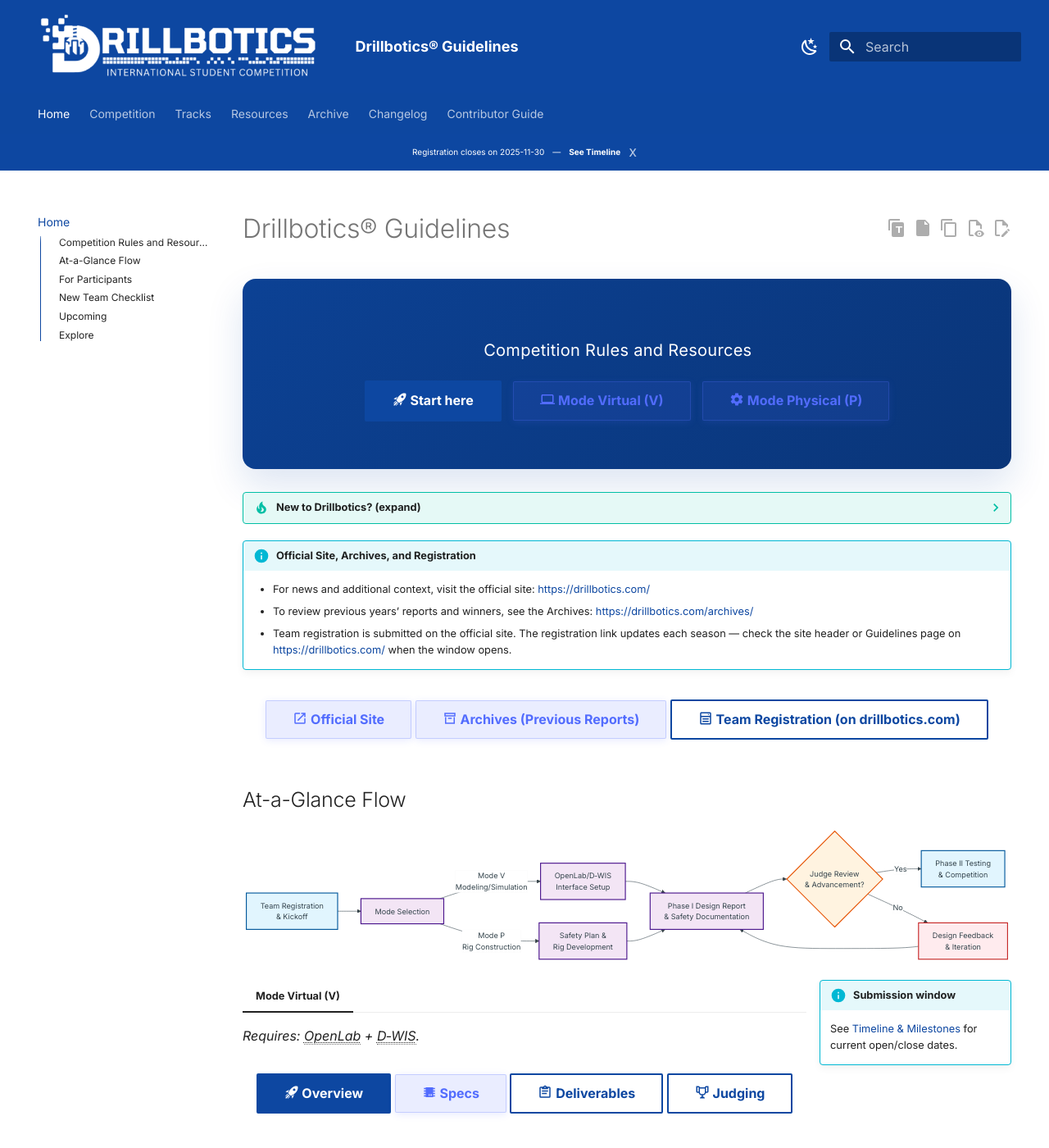
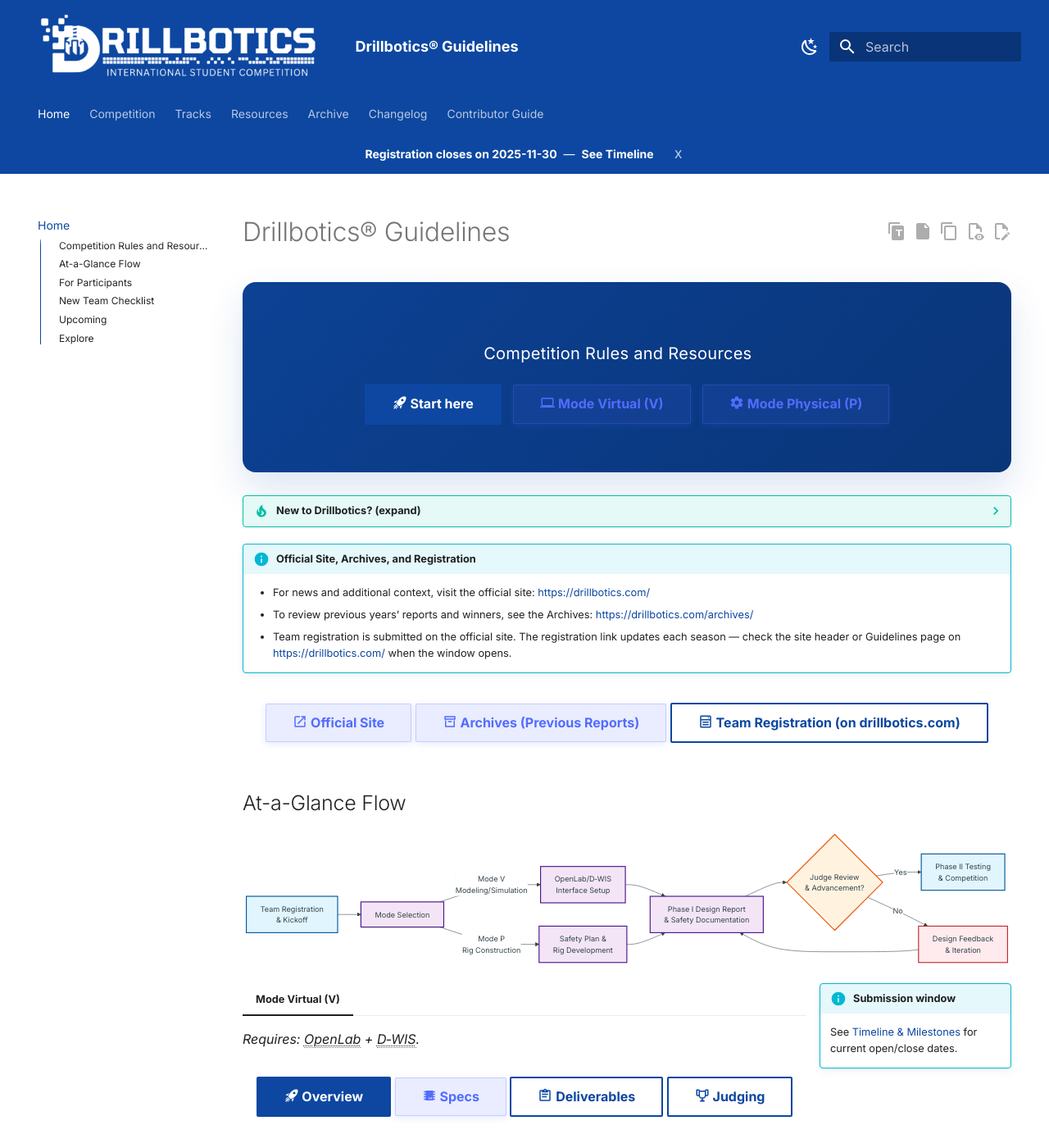
Before and after one commit to Open-Source-Drilling-Community/drillbotics-guidelines, an MkDocs documentation site: the page built from docs/index.md, in a window 1280 px wide and 1400 px high. Shown: the whole window at 82% size. Built offline with MkDocs 1.6.1 and Material for MkDocs 9.7.7, drawn with Linux system fonts in a browser that asks for light colours; comment, search, counter and statistics services are not loaded; the version menu is left out.

Commit message:
💄 style(docs): improve announcement and add sponsors ribbon styles
- refine announcement banner layout, typography, and interaction styles
- add site-wide sticky sponsors ribbon with scrollable logos and hover effects
- include fade edges for scroll hint and reduced motion support for animations
- unify color scheme usage and layering for header-related elements

```diff
--- a/docs/stylesheets/extra.css
+++ b/docs/stylesheets/extra.css
@@ -22,6 +22,9 @@
   --db-accent: var(--md-accent-fg-color);
   --db-accent-outline: color-mix(in srgb, var(--db-accent) 25%, transparent);
   --db-accent-bg: color-mix(in srgb, var(--db-accent) 12%, transparent);
+  --db-header-height: 0px;
+  --db-announcement-height: 0px;
+  --db-header-offset: 0px;
 }
 
 [data-md-color-scheme="slate"] {
@@ -147,17 +150,20 @@
 /* Keep the announcement banner readable with minimal styling */
 .db-announcement {
   position: sticky;
-  top: 0;
-  z-index: 2;
+  top: var(--db-header-height, 0px);
+  z-index: 4;
   display: flex;
   align-items: center;
   justify-content: center;
-  gap: .5rem;
+  flex-wrap: wrap;
+  gap: .4rem;
   padding: .65rem 1rem;
   border-bottom: 1px solid var(--db-primary-outline);
   /* Match the site header color exactly */
   background: var(--md-primary-fg-color);
   color: #fff;
+  font-size: .70rem;
+  font-weight: 350;
 }
 [data-md-color-scheme="slate"] .db-announcement {
   border-bottom-color: color-mix(in srgb, var(--db-primary) 55%, transparent);
@@ -165,8 +171,23 @@
   background: var(--md-primary-fg-color);
   color: #fff;
 }
-.db-announcement__link { font-weight: 600; text-decoration: none; }
-.db-announcement__link:hover { text-decoration: underline; }
+.db-announcement__text { font-weight: 600; }
+.db-announcement__text,
+.db-announcement__link,
+.db-announcement__sep {
+  display: inline-flex;
+  align-items: center;
+}
+.db-announcement__link {
+  font-weight: 700;
+  text-decoration: none;
+  color: inherit;
+}
+.db-announcement__link:hover,
+.db-announcement__link:focus {
+  text-decoration: underline;
+}
+.db-announcement__sep { font-weight: 400; }
 .db-announcement__close {
   border: 0;
   background: transparent;
@@ -175,7 +196,11 @@
   cursor: pointer;
   opacity: .7;
   color: inherit;
+  padding: .1rem;
+  margin-left: .75rem;
 }
+.db-announcement__close:hover,
+.db-announcement__close:focus { opacity: 1; }
 
 /* Make the header logo larger */
 .md-header__button.md-logo img {
@@ -197,6 +222,130 @@
 .md-header__source,
 .md-nav__source {
   display: none !important;
+}
+
+/* Sponsors ribbon (site-wide) */
+.db-sponsors-ribbon {
+  position: sticky;
+  top: var(--db-header-offset, 0px);
+  z-index: 3; /* sit above content but below announcement/header */
+  background: var(--md-primary-fg-color);
+  color: #fff;
+  border-bottom: 1px solid var(--db-primary-outline);
+  box-shadow: 0 8px 22px var(--db-primary-shadow);
+}
+
+.db-sponsors-ribbon__inner {
+  position: relative;
+  max-width: 1200px;
+  margin: 0 auto;
+  padding: 0 1.25rem;
+}
+
+.db-sponsors-ribbon__list {
+  display: flex;
+  align-items: center;
+  gap: .8rem;
+  list-style: none;
+  margin: 0;
+  padding: .6rem 0;
+  overflow-x: auto;
+  -webkit-overflow-scrolling: touch;
+  scroll-snap-type: x proximity;
+}
+
+/* Fade edges to hint scroll */
+.db-sponsors-ribbon__inner::before,
+.db-sponsors-ribbon__inner::after {
+  content: "";
+  position: absolute;
+  top: 0;
+  bottom: 0;
+  width: 28px;
+  pointer-events: none;
+  z-index: 2;
+}
+.db-sponsors-ribbon__inner::before {
+  left: 0;
+  background: linear-gradient(90deg, var(--md-primary-fg-color), color-mix(in srgb, var(--md-primary-fg-color) 0%, transparent));
+}
+.db-sponsors-ribbon__inner::after {
+  right: 0;
+  background: linear-gradient(270deg, var(--md-primary-fg-color), color-mix(in srgb, var(--md-primary-fg-color) 0%, transparent));
+}
+
+.db-sponsors-ribbon__item { scroll-snap-align: center; }
+
+.db-sponsors-ribbon__logo {
+  display: block;
+  padding: .38rem .65rem;
+  border-radius: 12px;
+  background: var(--md-default-bg-color);
+  border: 1px solid var(--db-primary-outline);
+  box-shadow: 0 8px 16px var(--db-primary-shadow);
+  transition: transform .14s ease, box-shadow .14s ease, border-color .14s ease;
+}
+
+.db-sponsors-ribbon__logo:hover,
+.db-sponsors-ribbon__logo:focus {
+  transform: translateY(-1px);
+  border-color: color-mix(in srgb, var(--db-primary) 40%, transparent);
+  box-shadow: 0 8px 18px color-mix(in srgb, var(--db-primary) 20%, transparent);
+}
+
+.db-sponsors-ribbon__logo img {
+  display: block;
+  height: 36px;
+  width: auto;
+  filter: grayscale(1) saturate(0) contrast(1.05) opacity(.9);
+  transition: filter .18s ease;
+}
+
+[data-md-color-scheme="slate"] .db-sponsors-ribbon__logo {
+  /* Ensure high contrast for dark mode logos */
+  background: #ffffff;
+}
+
+.db-sponsors-ribbon__logo:hover img,
+.db-sponsors-ribbon__logo:focus img {
+  filter: none;
+}
+
+.db-sponsors-ribbon__cta .md-button {
+  margin: 0 0 0 .25rem;
+  white-space: nowrap;
+}
+
+/* Ensure CTA button is styled outside .md-typeset */
+.db-sponsors-ribbon .md-button {
+  border: 1px solid var(--db-accent-outline);
+  color: var(--db-accent);
+  background: var(--db-accent-bg);
+  box-shadow: 0 2px 10px color-mix(in srgb, var(--db-accent) 14%, transparent);
+  padding: .45rem .75rem;
+  border-radius: 999px;
+  display: inline-flex;
+  align-items: center;
+  gap: .35rem;
+}
+.db-sponsors-ribbon .md-button:hover,
+.db-sponsors-ribbon .md-button:focus {
+  border-color: color-mix(in srgb, var(--db-accent) 45%, transparent);
+  background: color-mix(in srgb, var(--db-accent) 22%, transparent);
+  color: color-mix(in srgb, var(--db-accent) 85%, white);
+  box-shadow: 0 6px 18px color-mix(in srgb, var(--db-accent) 24%, transparent);
+}
+
+.db-sponsors-ribbon .md-button .db-icon {
+  width: 1em;
+  height: 1em;
+}
+
+@media (prefers-reduced-motion: reduce) {
+  .db-sponsors-ribbon__logo,
+  .db-sponsors-ribbon__logo img {
+    transition: none !important;
+  }
 }
 
 /* Ensure custom Copy Markdown icon behaves like native action buttons */
```
